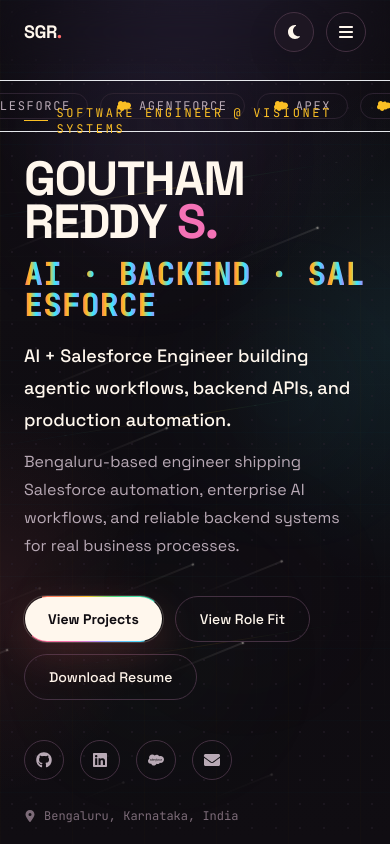
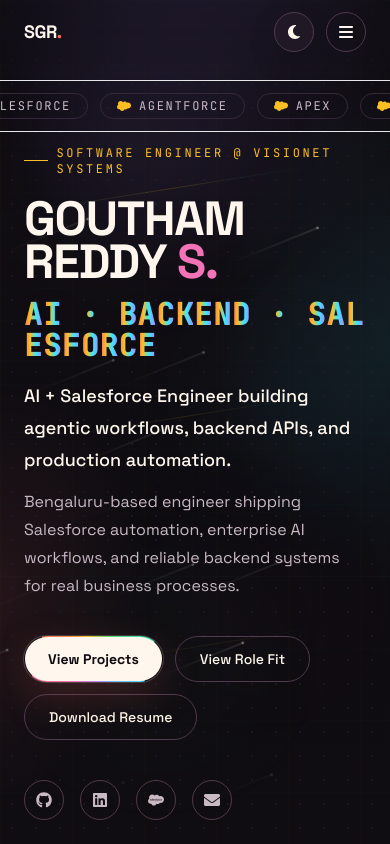
Before and after one commit to gouthamgovardhan/portfolio, a React (Vite) app: page / in a window 390 px wide. Shown: the top 844 px of the page. Built offline with nearby package versions, Linux system fonts and the light colour scheme.

Commit message:
Polish hero spacing and mobile menu contrast

```diff
--- a/src/components/Hero.tsx
+++ b/src/components/Hero.tsx
@@ -12,7 +12,7 @@
 
 export default function Hero({ personal }: HeroProps) {
   return (
-    <section id="hero" className="relative flex min-h-screen items-center overflow-hidden pt-16">
+    <section id="hero" className="relative flex min-h-screen items-center overflow-hidden pt-28 sm:pt-32 lg:pt-36">
       <div className="hero-dot-grid pointer-events-none absolute inset-0 opacity-45" />
       <div className="orb-1 pointer-events-none absolute -right-[15%] -top-[15%] h-[min(70vw,700px)] w-[min(70vw,700px)] rounded-full" />
       <div className="orb-2 pointer-events-none absolute -bottom-[10%] -left-[10%] h-[min(50vw,500px)] w-[min(50vw,500px)] rounded-full" />
@@ -35,7 +35,7 @@
         </div>
       </div>
 
-      <div className="relative z-10 mx-auto w-full max-w-6xl px-6 py-10">
+      <div className="relative z-10 mx-auto w-full max-w-6xl px-6 pb-14 pt-8 sm:pt-10 lg:pt-12">
         <div className="grid items-center gap-10 lg:grid-cols-2 lg:gap-12">
           <div className="min-w-0">
             <BlurFade inView delay={0.08}>
--- a/src/components/Navbar.tsx
+++ b/src/components/Navbar.tsx
@@ -90,7 +90,7 @@
 
       <div
         id="mobile-navigation"
-        className={`max-h-[calc(100vh-4rem)] overflow-y-auto border-b border-border bg-bg/95 px-6 py-4 shadow-2xl shadow-bg/40 backdrop-blur-xl lg:hidden ${
+        className={`max-h-[calc(100vh-4rem)] overflow-y-auto border-b border-border bg-bg px-6 py-4 shadow-2xl shadow-bg/60 lg:hidden ${
           open ? 'grid gap-2' : 'hidden'
         }`}
       >
@@ -103,8 +103,8 @@
               href={link.href}
               className={`rounded-xl border px-4 py-3 text-sm font-semibold transition-all ${
                 active
-                  ? 'border-accent/40 bg-accent/10 text-text'
-                  : 'border-border-dim bg-card/45 text-muted hover:border-accent/35 hover:text-text'
+                  ? 'border-accent/50 bg-accent/15 text-text shadow-lg shadow-accent/10'
+                  : 'border-border bg-card text-text hover:border-accent/40 hover:bg-surface'
               }`}
               onClick={() => setOpen(false)}
             >
--- a/src/data/portfolio.ts
+++ b/src/data/portfolio.ts
@@ -187,7 +187,7 @@
   openToHire: 'Open to Roles',
   locationEyebrow: 'Location - Hover to Explore',
   country: 'India',
-  coordinates: '12.97°N 77.59°E',
+  coordinates: '12°58\'51.3"N 77°32\'28.6"E',
   timezone: 'GMT+5:30',
   aboutQuote: '"I like AI that ships with logs, fallbacks, ownership, and a clear reason to exist."',
   footerLine: 'Build the demo. Ship the system.',
--- a/src/styles/globals.css
+++ b/src/styles/globals.css
@@ -9,10 +9,10 @@
     --scroll-progress: 0;
     color-scheme: dark;
     --color-bg: #100D12;
-    --color-surface: #171019;
-    --color-card: #211825;
-    --color-border: #443142;
-    --color-border-dim: #2C2230;
+    --color-surface: #1A121B;
+    --color-card: #261B2A;
+    --color-border: #4F3A4E;
+    --color-border-dim: #34273A;
     --color-accent: #FF6B6B;
     --color-accent-h: #FF8A7A;
     --color-cyan: #38E8FF;
@@ -22,9 +22,9 @@
     --color-violet: #A78BFA;
     --color-lime: #BEF264;
     --color-text: #FFF7ED;
-    --color-muted: #B8A9B5;
-    --color-dim: #7C6B78;
-    --glass-card-bg: rgba(33, 24, 37, 0.62);
+    --color-muted: #C8B9C5;
+    --color-dim: #958392;
+    --glass-card-bg: rgba(38, 27, 42, 0.72);
     --body-bg: #100D12;
     --ambient-bg:
       radial-gradient(ellipse 120% 80% at 50% -10%, rgba(167, 139, 250, 0.14), transparent 55%),
@@ -59,10 +59,10 @@
   :root[data-theme='light'] {
     color-scheme: light;
     --color-bg: #FFF8F0;
-    --color-surface: #FFF1E5;
-    --color-card: #FFFFFF;
-    --color-border: #E8CFC2;
-    --color-border-dim: #F0DDD1;
+    --color-surface: #FFF3E8;
+    --color-card: #FFFDFC;
+    --color-border: #D9BDAF;
+    --color-border-dim: #EBD7CB;
     --color-accent: #E45757;
     --color-accent-h: #C74242;
     --color-cyan: #087C8E;
@@ -72,9 +72,9 @@
     --color-violet: #7056C9;
     --color-lime: #4D7C0F;
     --color-text: #21151D;
-    --color-muted: #6D5C67;
-    --color-dim: #9A8175;
-    --glass-card-bg: rgba(255, 255, 255, 0.72);
+    --color-muted: #5F4E58;
+    --color-dim: #856F66;
+    --glass-card-bg: rgba(255, 253, 252, 0.86);
     --body-bg: #FFF8F0;
     --ambient-bg:
       radial-gradient(ellipse 120% 80% at 50% -10%, rgba(112, 86, 201, 0.16), transparent 55%),
```
